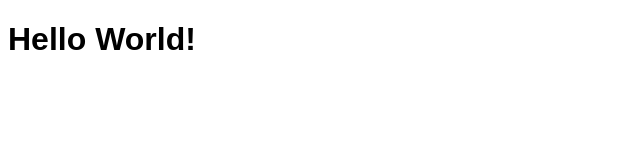
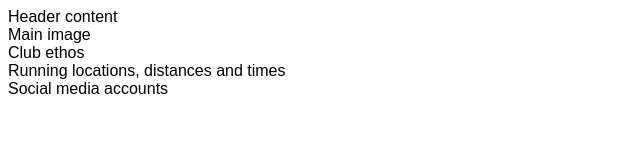
Before and after one commit to bodthegod/love-running, a plain HTML site: page index.html in a window 1280 px wide. Shown: the whole page, without its empty margins (0-640 px from the left). Drawn offline with Linux system fonts and the light colour scheme.

Commit message:
added sections for main image club ethos and running locations etc

```diff
--- a/index.html
+++ b/index.html
@@ -11,6 +11,18 @@
     <title>Love Running</title>
 </head>
 <body>
-    <h1>Hello World!</h1>
+    <header>Header content</header>
+    <section>
+        Main image
+    </section>
+    <section>
+        Club ethos
+    </section>
+    <section>
+        Running locations, distances and times
+    </section>
+    <footer>
+        Social media accounts
+    </footer>
 </body>
 </html>
```
